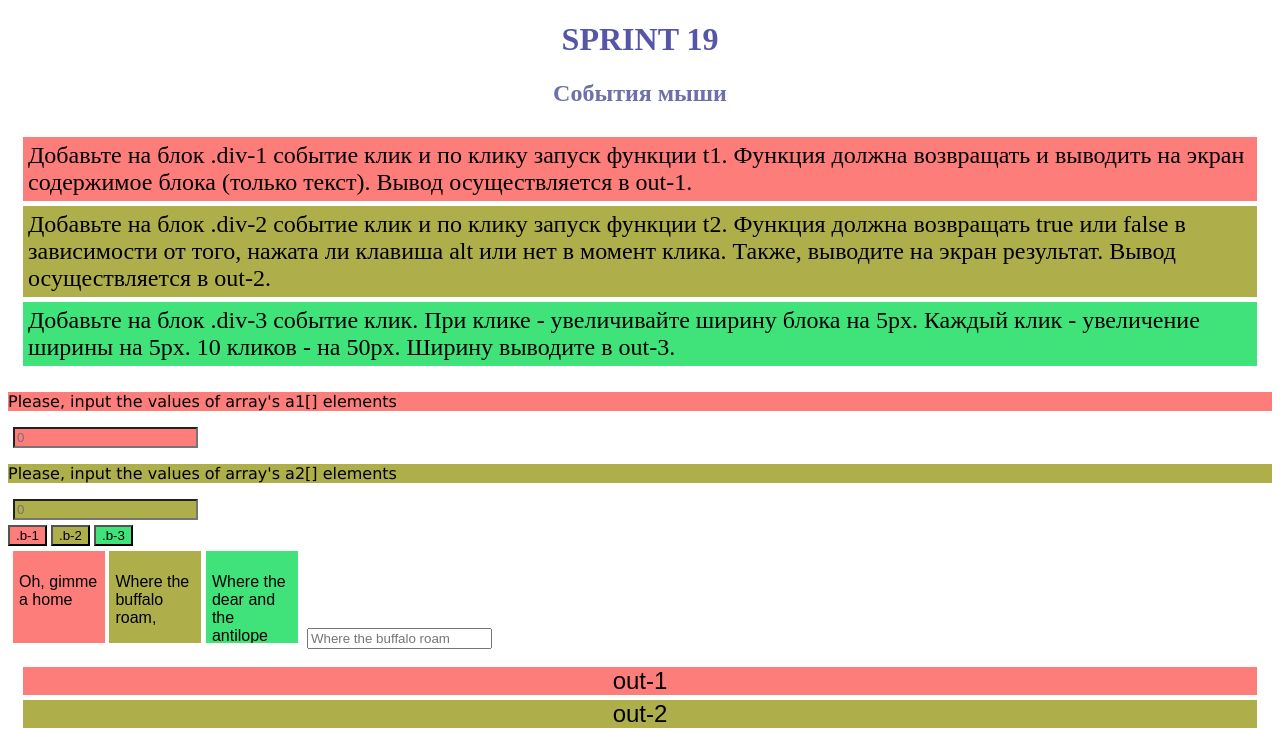
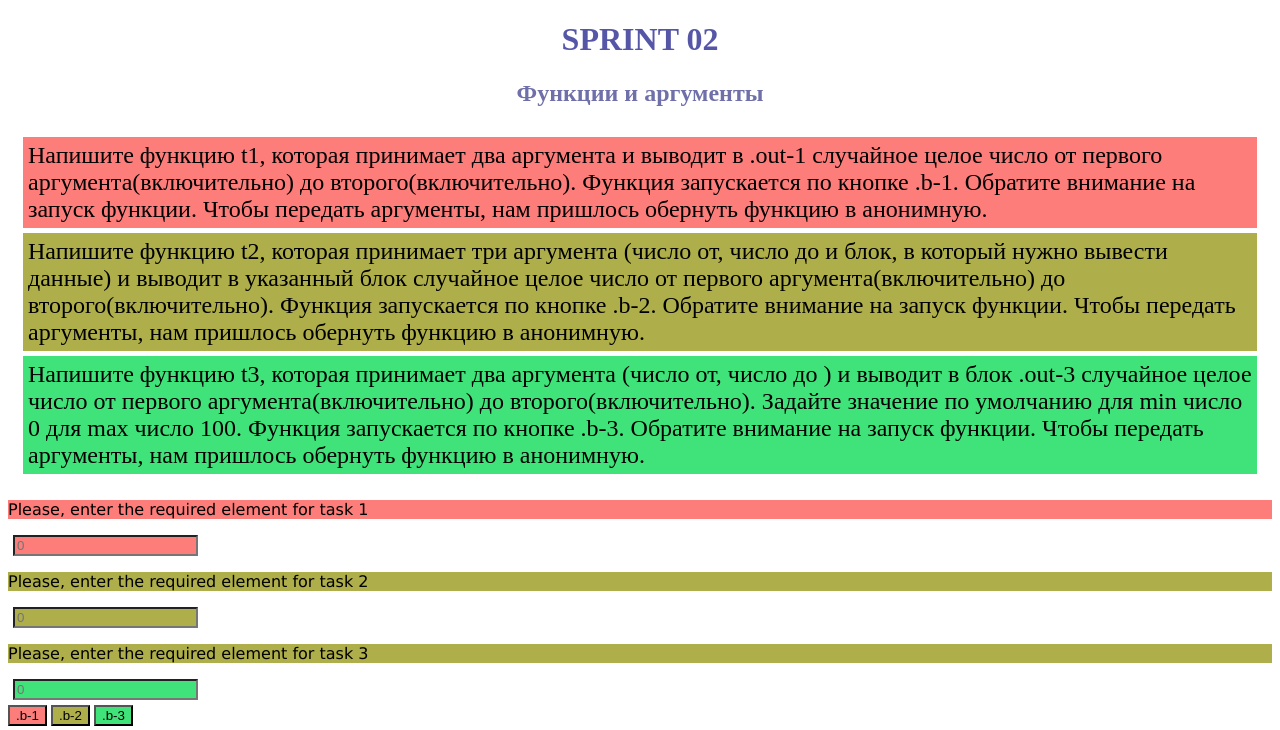
Before and after one commit to nikko191/WebStart, a plain HTML site: page index.html in a window 1280 px wide. Both pictures are taken after a click on the button ".b-1". Shown: the top 730 px of the page. Drawn offline with Linux system fonts and the light colour scheme.

Commit message:
len 03.04

```diff
--- a/index.html
+++ b/index.html
@@ -7,31 +7,31 @@
     <link rel="stylesheet" href="style.css">
 </head>
 <body>
-  <h1>SPRINT 19</h1>
-  <h2>События мыши</h2>
+  <h1>SPRINT 02</h1>
+  <h2>Функции и аргументы</h2>
   <div class="tasks">
 
-      <p class="tasks tasks__first">Добавьте на блок .div-1 событие клик и по клику запуск функции t1. Функция должна возвращать и выводить на экран содержимое блока (только текст). Вывод осуществляется в out-1.
+      <p class="tasks tasks__first">Напишите функцию t1, которая принимает два аргумента и выводит в .out-1 случайное целое число от первого аргумента(включительно) до второго(включительно). Функция запускается по кнопке .b-1. Обратите внимание на запуск функции. Чтобы передать аргументы, нам пришлось обернуть функцию в анонимную.
 
       </p>
 
-      <p class="tasks tasks__second">Добавьте на блок .div-2 событие клик и по клику запуск функции t2. Функция должна возвращать true или false в зависимости от того, нажата ли клавиша alt или нет в момент клика. Также, выводите на экран результат. Вывод осуществляется в out-2.
+      <p class="tasks tasks__second">Напишите функцию t2, которая принимает три аргумента (число от, число до и блок, в который нужно вывести данные) и выводит в указанный блок случайное целое число от первого аргумента(включительно) до второго(включительно). Функция запускается по кнопке .b-2. Обратите внимание на запуск функции. Чтобы передать аргументы, нам пришлось обернуть функцию в анонимную.
 
       </p>
 
-      <p class="tasks tasks__third">Добавьте на блок .div-3 событие клик. При клике - увеличивайте ширину блока на 5px. Каждый клик - увеличение ширины на 5px. 10 кликов - на 50px. Ширину выводите в out-3.
+      <p class="tasks tasks__third">Напишите функцию t3, которая принимает два аргумента (число от, число до ) и выводит в блок .out-3 случайное целое число от первого аргумента(включительно) до второго(включительно). Задайте значение по умолчанию для min число 0 для max число 100. Функция запускается по кнопке .b-3. Обратите внимание на запуск функции. Чтобы передать аргументы, нам пришлось обернуть функцию в анонимную.
 
       </p>
 
   </div>
 
   <div class="row">
-      <p class="prompt tasks__first" >Please, input the values of array's a1[] elements</p>
+      <p class="prompt tasks__first" >Please, enter the required element for task 1</p>
       <input class="i-1 form form__first" value="" placeholder="0">
-      <p class="prompt tasks__second">Please, input the values of array's a2[] elements</p>
+      <p class="prompt tasks__second">Please, enter the required element for task 2</p>
       <input class="i-2 form form__second" value="" placeholder="0">
-      <!-- <p class="prompt tasks__second">Please, input the values of array's a3[] elements</p>
-      <input class="i-3 form form__third" value="" placeholder="0"> -->
+      <p class="prompt tasks__second">Please, enter the required element for task 3</p>
+      <input class="i-3 form form__third" value="" placeholder="0">
       <button class="b-1 tasks__first">.b-1</button>
       <button class="b-2 tasks__second">.b-2</button>
       <button class="b-3 tasks__third">.b-3</button>
@@ -51,8 +51,6 @@
   </div>
 </div>
 
-<input type="text" class="place" placeholder="Where the buffalo roam">
-
   <div class="outs">
       <output class="out-1 outs__first" value="">out-1</output>
       <output class="out-2 outs__second" value="">out-2</output>
--- a/simple.js
+++ b/simple.js
@@ -1,5 +1,6 @@
 const input_1 = document.querySelector('.i-1');
 const input_2 = document.querySelector('.i-2');
+const input_3 = document.querySelector('.i-3');
 const button_1 = document.querySelector('.b-1');
 const button_2 = document.querySelector('.b-2');
 const button_3 = document.querySelector('.b-3');
@@ -12,29 +13,134 @@ console.log(`-----js script is included------`); //cutting const's zone
 
 pageEvents();
 
-function pageEvents () {
+function pageEvents() {
+    function getRandomInt(min, max) {
+        min = Math.ceil(min);
+        max = Math.floor(max);
+        return Math.floor(Math.random() * (max - min) + min); // Максимум не включается, минимум включается
+    }
 
-document.querySelector('.divs__first').onclick = () => {
-    document.querySelector('.out-1').textContent = document.querySelector('.divs__first').textContent;
-}
+    button_1.onclick = () =>  {
+        out_1.textContent = getRandomInt(117, 132);
+    }
 
-document.querySelector('.divs__second').onclick = () => {
-    function getKey(event) {
-        if (event.key == 'Alt') {
-            document.querySelector('.out-2').textContent = true;
-            return true
-        }
-        else {
-            document.querySelector('.out-2').textContent = false;
-            return false
-        }
+    console.log ('Please input min-max numbers in HTML-forms for the first and the second tasks')
+    button_2.onclick = () =>  {
+        let minim = parseInt(input_1.value);
+        let maxim = parseInt(input_2.value);
+        out_2.textContent = getRandomInt(minim, maxim);
+    }
 
-    }
-    document.onkeyup = getKey;
+    function hello() {}; function e2021() {};
 
 }
 
-}
+// function pageEvents__js2__23() {
+//     // localStorage.setItem('data', 5);
+//     // console.log(localStorage.getItem('data'));
+//     // const a = [3, 4, 5];
+//     // localStorage.setItem('a', JSON.stringify(a));
+//     // let b = localStorage.getItem('a');
+//     // console.log(b);
+//     // b = JSON.parse(b);
+//     // console.log(b);
+//     // console.log(b[0])
+//     //----------------------------------
+
+//     button_1.onclick = function t1() {
+//         localStorage.setItem('5', 11);
+//     }
+
+//     button_2.onclick = function t2() {
+//         localStorage.setItem('a2', JSON.stringify([7, 6, 5]))
+//     }
+
+//     button_3.onclick = function t3() {
+//         let b = localStorage.getItem('a2');
+//         console.log(b);
+//         b = JSON.parse(b);
+//         console.log(b)
+//     }
+// }
+
+
+// function pageEvents__js2__20() {
+
+//     function task_first() {
+//         out_1.onclick = () => {
+//             if (input_1.value != '') {
+//             out_1.textContent = input_1.value;
+//             }
+//             else {
+//                 out_1.textContent = '. . .';
+//             }
+//         }
+
+//     }
+
+//     input_2.onkeypress = (event) => {
+//             console.log(`The keycode is ${event.keyCode}. Everything alright...`)
+//             out_2.textContent = event.key;
+//     }
+
+//     input_3.onkeypress = (event) => {
+//         let keyValue = event.keyCode;
+//         console.log(`The keycode is ${event.keyCode}. Everything alright...`);
+//         if ((keyValue > 47)&&(keyValue < 58)) { out_3.textContent = false }
+//         else if ((keyValue > 96)&&(keyValue < 123)) { out_3.textContent = true }
+//         else { out_3.textContent = '. . .'}
+//     }
+// }
+
+// document.querySelector('.divs__second').onclick = () => {
+//     function getKey(event) {
+//         if (event.key == 'Alt') {
+//             document.querySelector('.out-2').textContent = true;
+//             return true
+//         }
+//         else {
+//             document.querySelector('.out-2').textContent = false;
+//             return false
+//         }
+
+//     }
+//     document.onkeyup = getKey;
+
+// function pageEvents__js2__19 () {
+
+// document.querySelector('.divs__first').onclick = () => {
+//     document.querySelector('.out-1').textContent = document.querySelector('.divs__first').textContent;
+// }
+
+// document.querySelector('.divs__second').onclick = () => {
+//     function getKey(event) {
+//         if (event.key == 'Alt') {
+//             document.querySelector('.out-2').textContent = true;
+//             return true
+//         }
+//         else {
+//             document.querySelector('.out-2').textContent = false;
+//             return false
+//         }
+
+//     }
+//     document.onkeyup = getKey;
+
+// }
+
+// document.querySelector('.divs__third').addEventListener('click', blockWidth);
+
+// let w = parseInt(window.getComputedStyle(document.querySelector('.divs__third')).width);
+
+// function blockWidth() {
+//     w += 5;
+//     document.querySelector('.divs__third').style.width = w + 'px';
+//     console.log(w);
+//     console.log(`actual width = ${w}px`)
+//     console.log(`width = ${document.querySelector('.divs__third').style.width}px`)
+// }
+
+// }
 
 // function pageEvents__js2_18() {
 
```
